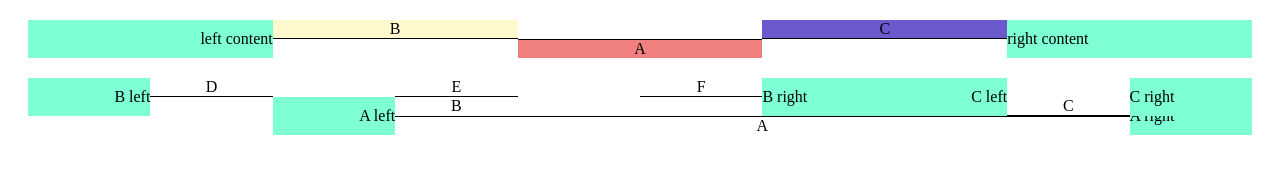
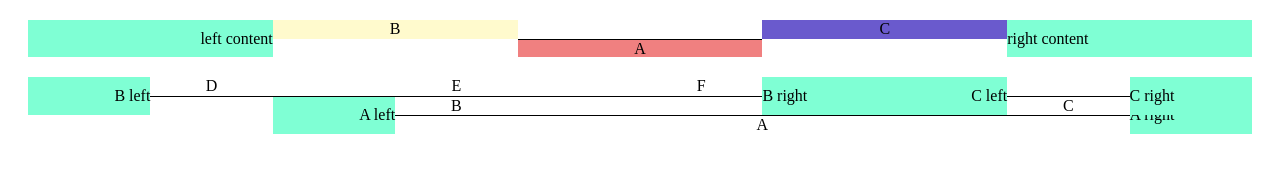
Before and after one commit to seachel/Treehehe, a plain HTML site: page TreeTest/gridtree.html in a window 1280 px wide. Drawn offline with nearby package versions, Linux system fonts and the light colour scheme; some packages are replaced by stand-ins of ours.

Commit message:
Removed `node` class; the tree contains nodes (axiom or has children) and leaves (no children).

```diff
--- a/TreeTest/gridtree.html
+++ b/TreeTest/gridtree.html
@@ -29,23 +29,23 @@
 	<div class="tree1_A_left rule-left rule-text">
 		left content
 	</div>
-	<div class="tree1_A root node">
+	<div class="tree1_A node">
 		A
 	</div>
 	<div class="tree1_A_right rule-right rule-text">
 		right content
 	</div>
-	<div class="tree1_B leaf node">
+	<div class="tree1_B leaf">
 		B
 	</div>
-	<div class="tree1_C leaf node">
+	<div class="tree1_C leaf">
 		C
 	</div>
 </div>
 
 <div class="tree2 tree">
 	<div class="tree2_A_left rule-left rule-text">A left</div>
-	<div class="tree2_A root node">A</div>
+	<div class="tree2_A node">A</div>
 	<div class="tree2_A_right rule-right rule-text">A right</div>
 
 	<div class="tree2_B_left rule-left rule-text">B left</div>
@@ -53,14 +53,14 @@
 	<div class="tree2_B_right rule-right rule-text">B right</div>
 
 	<div class="tree2_C_left rule-left rule-text">C left</div>
-	<div class="tree2_C leaf node">C</div>
+	<div class="tree2_C node">C</div>
 	<div class="tree2_C_right rule-right rule-text">C right</div>
 
-	<div class="tree2_D leaf node">D</div>
+	<div class="tree2_D leaf">D</div>
 
-	<div class="tree2_E leaf node">E</div>
+	<div class="tree2_E leaf">E</div>
 
-	<div class="tree2_F leaf node">F</div>
+	<div class="tree2_F leaf">F</div>
 </div>
 
 </body>
--- a/TreeTest/styles/gridstyle.css
+++ b/TreeTest/styles/gridstyle.css
@@ -9,6 +9,13 @@
 /* General tree styles */
 
 .node
+{
+	display: flex;
+	justify-content: center;
+	border-top: 1px solid black;
+}
+
+.leaf
 {
 	display: flex;
 	justify-content: center;
@@ -31,16 +38,6 @@
 	justify-content: flex-end;
 }
 
-.leaf
-{
-	border-bottom: 1px solid black;
-}
-
-.root
-{
-	border-top: 1px solid black;
-	border-collapse: collapse;
-}
 
 
 /* Specific tree styles */
```
